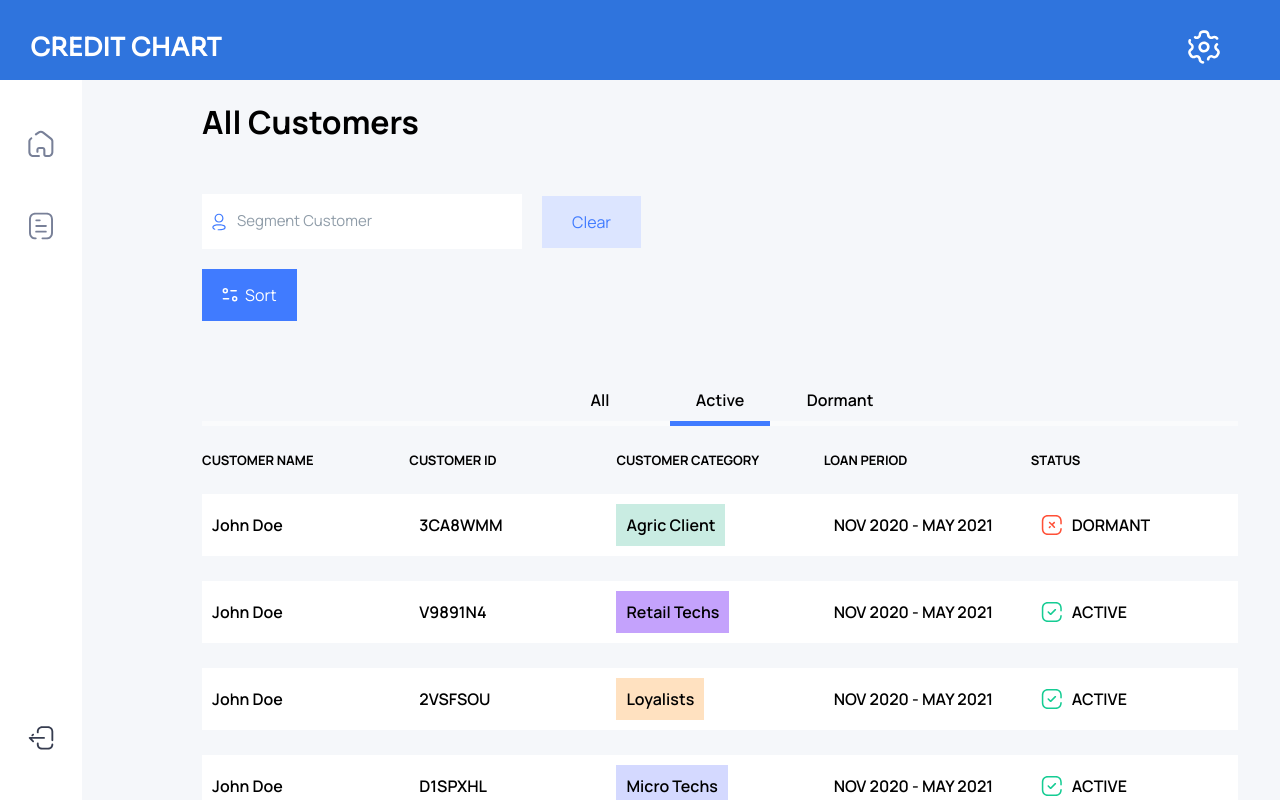
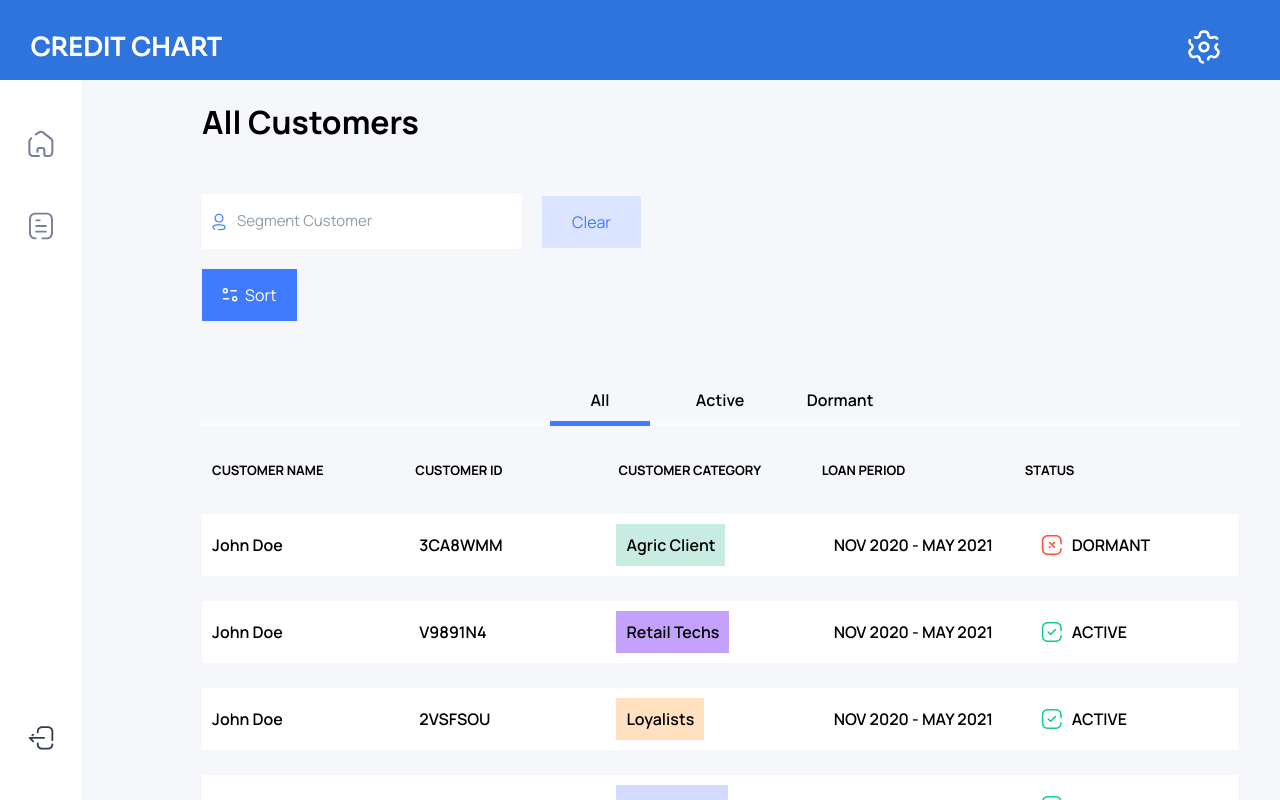
Before and after one commit to Anslem1/periculum, a React (Create React App) app: page /all-customers in a window 1280 px wide. Built offline with nearby package versions, Linux system fonts and the light colour scheme.

Commit message:
Edit all-customer page

```diff
--- a/src/Pages/Report/Components/Report.css
+++ b/src/Pages/Report/Components/Report.css
@@ -274,6 +274,9 @@
 .customer-info-header {
      display: grid;
      grid-template-columns: repeat(5, 1fr);
+     padding: 10px;
+
+
 }
 .customer-info-header p {
      font-family: Manrope;
@@ -321,7 +324,7 @@
 
      align-items: center;
      background-color: #fff;
-     padding: 5px 0 5px 5px;
+     padding: 5px;
 }
 .customer-data-container > div > div p {
      font-family: Manrope;
--- a/src/Pages/Report/Components/ReportComponent.tsx
+++ b/src/Pages/Report/Components/ReportComponent.tsx
@@ -93,7 +93,7 @@ const ReportComponent: React.FC<ReportProps> = ({
           useState(false);
      const [isPaymentPage, setIsPaymentPage] = useState(false);
      const [isPaymentSuccess, setIsPaymentSuccess] = useState(false);
-     const [activeTab, setActiveTab] = useState<string>("Active");
+     const [activeTab, setActiveTab] = useState<string>("All");
 
      const handleInputChange = (e: ChangeEvent<HTMLInputElement>) => {
           setSegmentInput(e.target.value);
```
